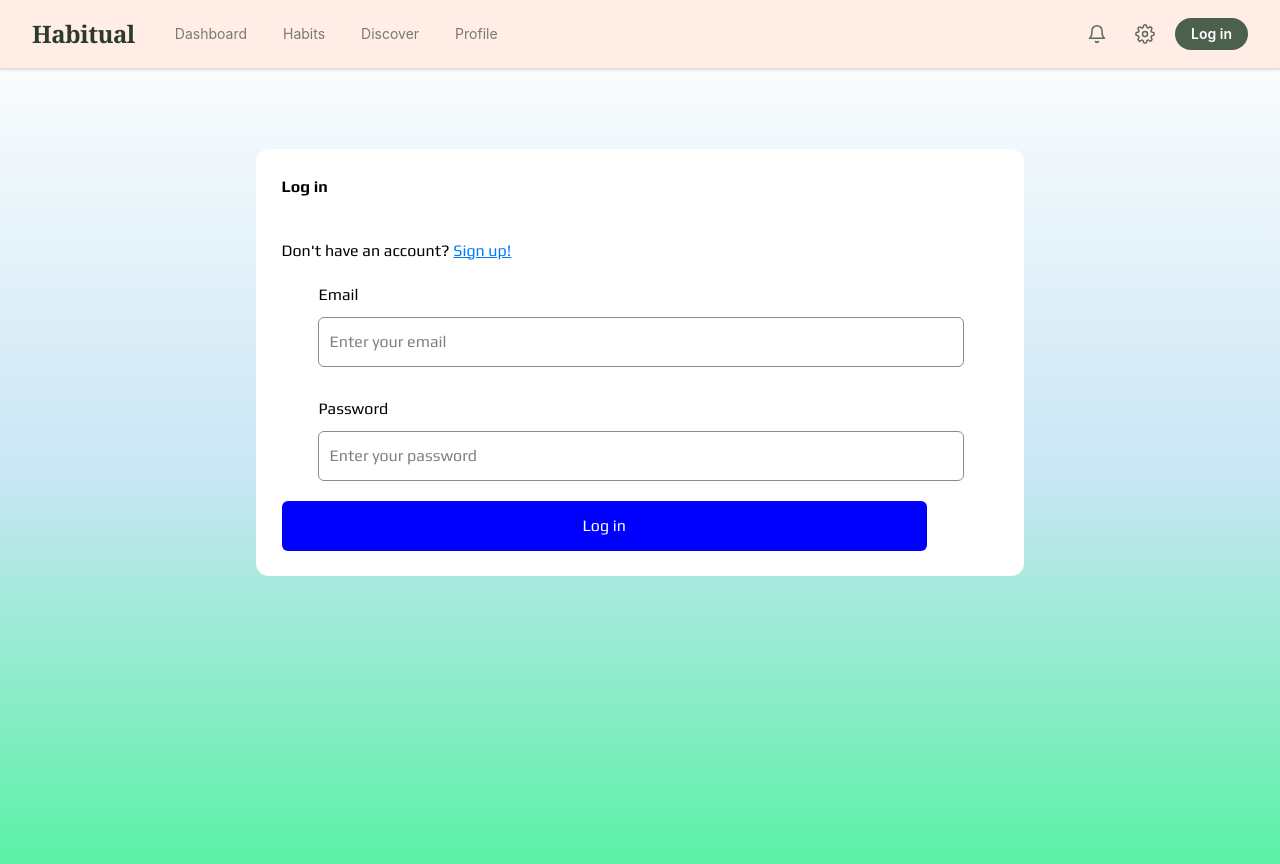
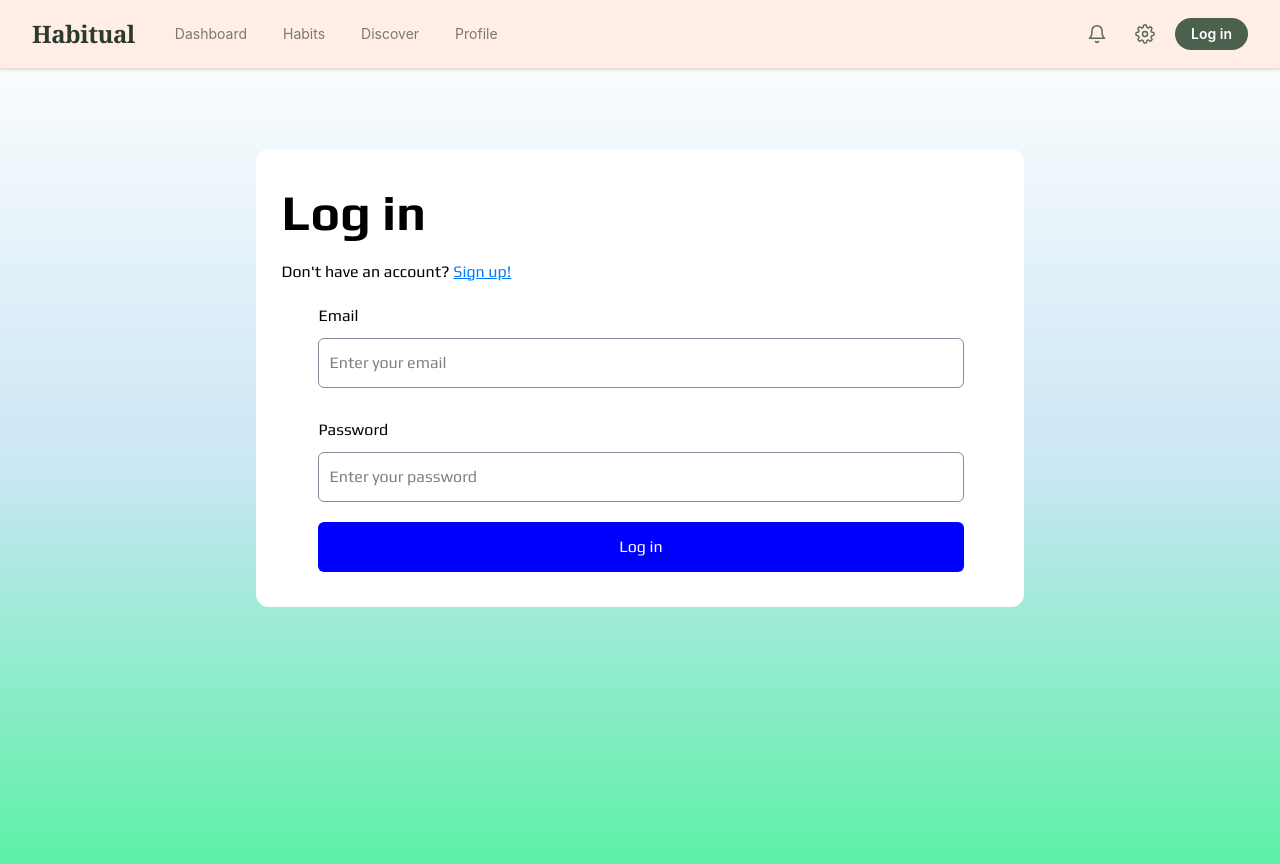
Before and after one commit to Gmo30/Habitual, a React (Vite) app in the folder frontend/: page /login in a window 1280 px wide. Shown: the top 864 px of the page. Built offline with nearby package versions, Linux system fonts and the light colour scheme.

Commit message:
login button aligned

```diff
--- a/frontend/src/pages/Register.jsx
+++ b/frontend/src/pages/Register.jsx
@@ -93,8 +93,9 @@ const Register = ({ setUser }) => {
                             placeholder="Enter your password"
                             required
                         />
+                        <button className="button">Register</button>
                     </div>
-                    <button className="button">Register</button>
+
                 </form>
             </div>
         </div>
--- a/frontend/src/pages/login.css
+++ b/frontend/src/pages/login.css
@@ -12,6 +12,7 @@
 .card {
     max-width: 768px;
     width: 70%;
+    min-width: 400px;
     border-radius: 1vw;
     background-color: #FFFFFF;
     padding: 2vw;
@@ -20,7 +21,8 @@
 .card h1 {
     font-family: 'Play', sans-serif;
     font-weight: 700;
-    margin-bottom: 40px;
+    margin-bottom: 10px;
+    font-size: 50px;
 }
 
 .input-fields {
@@ -53,14 +55,9 @@
     height: 50px;
     width: 90%;
     cursor: pointer;
+    margin-top: 10px;
 }
 
 .button:hover {
     background: rgb(155, 210, 240);
 }
-
-@media (max-width: 768px){
-    h1{
-        font-size: 50px;
-    }
-}
--- a/frontend/src/pages/login.jsx
+++ b/frontend/src/pages/login.jsx
@@ -77,8 +77,10 @@ const Login = ({ setUser }) => {
                             placeholder="Enter your password"
                             required
                         />
+
+                        <button className="button">Log in</button>
                     </div>
-                    <button className="button">Log in</button>
+
                 </form>
             </div>
         </div>
```
Also changed, not shown: 1 other file (tests, documents, lock files or other folders).
